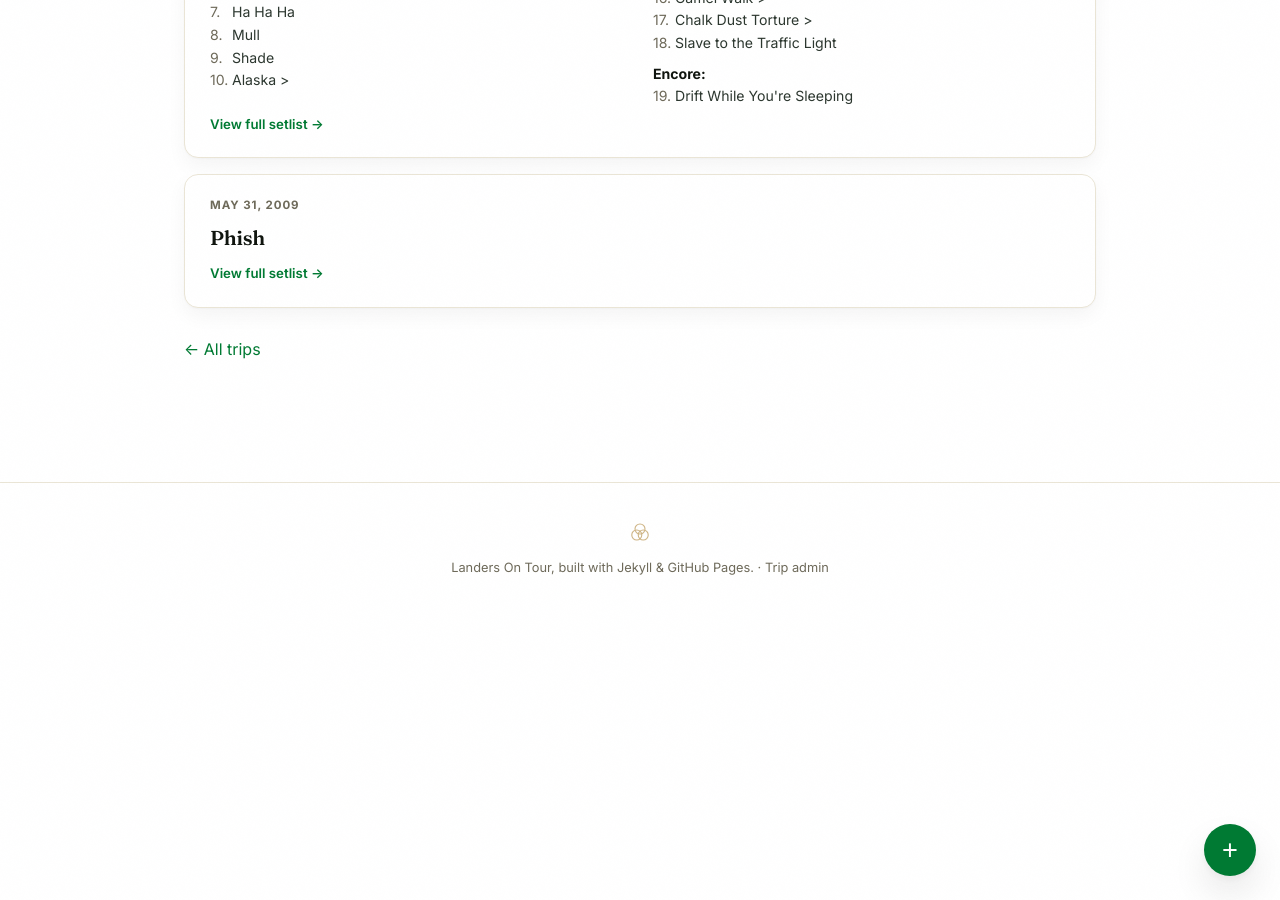
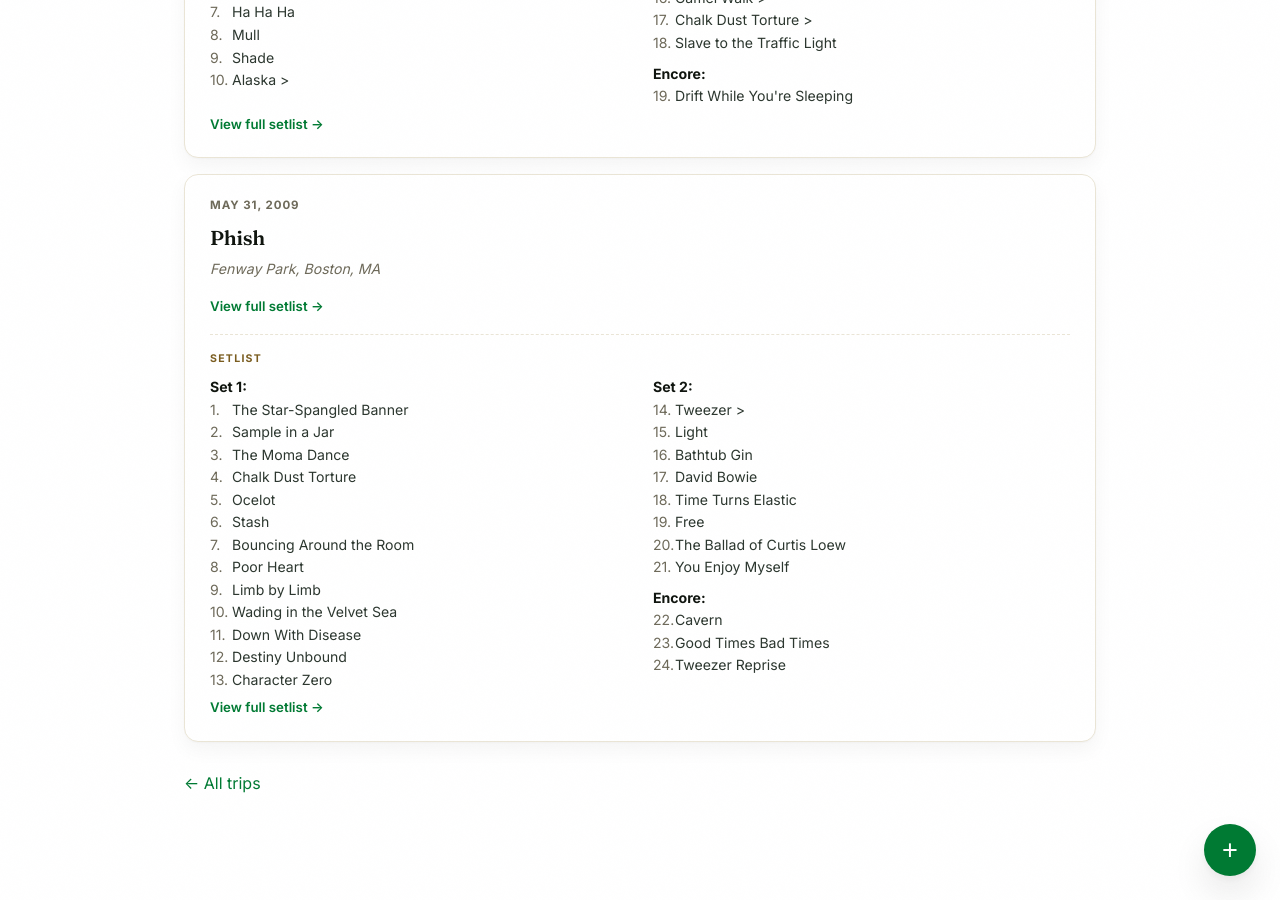
Before and after one commit to bmlanders/adventures, a Jekyll site: the page built from shows/index.html, in a window 1280 px wide and 900 px high, scrolled down 20238 px. Built offline with Jekyll 4.4.1, drawn with Linux system fonts in a browser that asks for light colours.

Commit message:
Update show: Phish on 2009-05-31

```diff
--- a/shows/index.html
+++ b/shows/index.html
@@ -1319,7 +1319,43 @@
 <div class="show-entry" id="2009-05-31-phish">
   <div class="show-date">May 31, 2009</div>
   <h3>Phish</h3>
+  <div class="show-venue">Fenway Park, Boston, MA</div>
   <a class="show-trip-link" href="https://phish.net/setlists/phish-may-31-2009-fenway-park-boston-ma-usa.html" target="_blank" rel="noopener">View full setlist &rarr;</a>
+
+  <div class="setlist">
+    <div class="setlist-lbl">Setlist</div>
+    <ol class="setlist-list">
+      <li class="setlist-set">Set 1:</li>
+      <li>The Star-Spangled Banner</li>
+      <li>Sample in a Jar</li>
+      <li>The Moma Dance</li>
+      <li>Chalk Dust Torture</li>
+      <li>Ocelot</li>
+      <li>Stash</li>
+      <li>Bouncing Around the Room</li>
+      <li>Poor Heart</li>
+      <li>Limb by Limb</li>
+      <li>Wading in the Velvet Sea</li>
+      <li>Down With Disease</li>
+      <li>Destiny Unbound</li>
+      <li>Character Zero</li>
+      <li class="setlist-set">Set 2:</li>
+      <li>Tweezer &gt;</li>
+      <li>Light</li>
+      <li>Bathtub Gin</li>
+      <li>David Bowie</li>
+      <li>Time Turns Elastic</li>
+      <li>Free</li>
+      <li>The Ballad of Curtis Loew</li>
+      <li>You Enjoy Myself</li>
+      <li class="setlist-set">Encore:</li>
+      <li>Cavern</li>
+      <li>Good Times Bad Times</li>
+      <li>Tweezer Reprise</li>
+    </ol>
+  </div>
+
+  <a class="show-trip-link" href="https://www.setlist.fm/setlist/phish/2009/fenway-park-boston-ma-73d65a71.html" target="_blank" rel="noopener">View full setlist &rarr;</a>
 </div>
 <!-- SHOWS_END -->
 </div>
```
